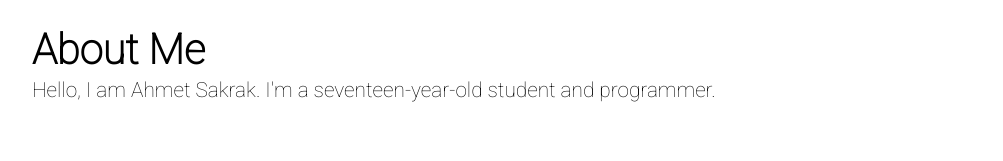
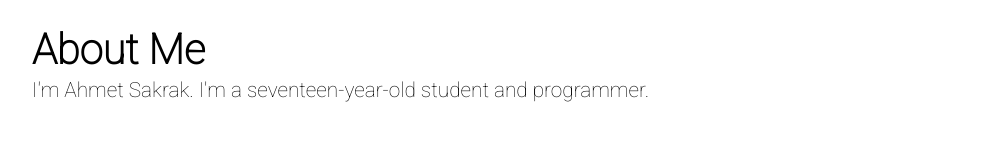
Before and after one commit to ASakrak/ahmetsakrak.com, a plain HTML site: page about.html in a window 1280 px wide. Shown: the part 133-294 px from the top of the page, without its empty margins (138-1141 px from the left). Drawn offline with Linux system fonts and the light colour scheme.

Commit message:
Update about.html

```diff
--- a/about.html
+++ b/about.html
@@ -44,7 +44,7 @@
             <br>
 
             <h1>About Me</h1>
-            <p>Hello, I am Ahmet Sakrak. I'm a seventeen-year-old student and programmer.
+            <p>I'm Ahmet Sakrak. I'm a seventeen-year-old student and programmer.
 
             </p>
             <br>
```
